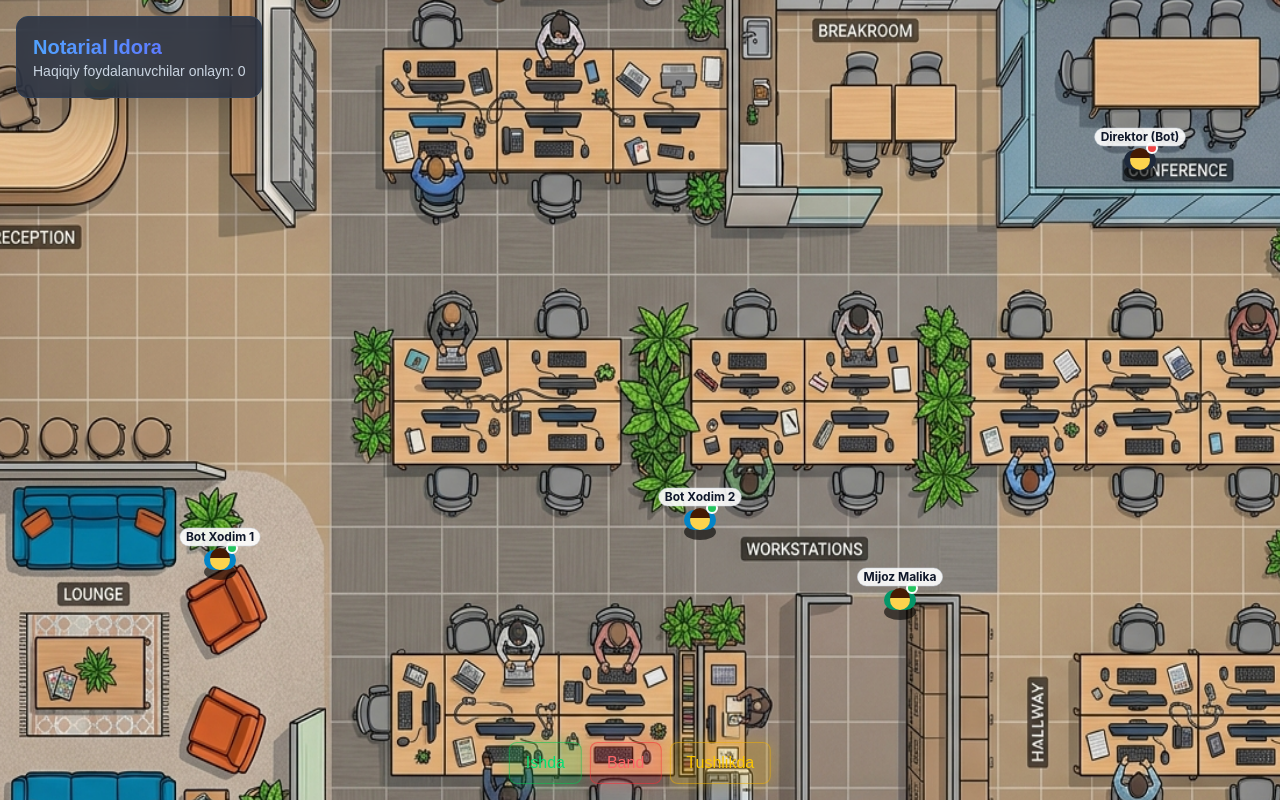
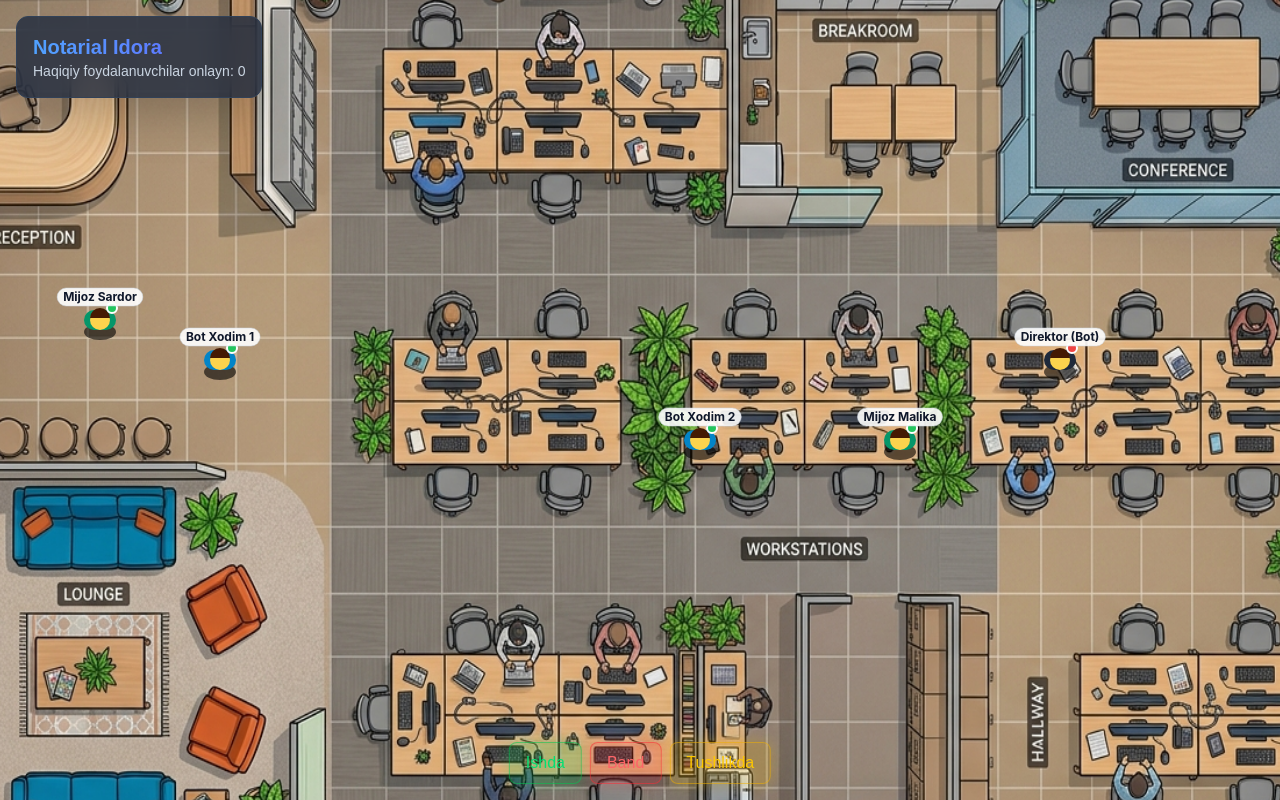
Before and after one commit to muhammadrizoxayrullayev-commits/virtual-notary-office, a Next.js app: page /office in a window 1280 px wide. Built offline with nearby package versions, Linux system fonts and the light colour scheme; no server answers; sample sign-in values are in the browser's storage.

Commit message:
Implement collision detection to stop players and bots from walking through walls and desks

```diff
--- a/src/components/GameCanvas.tsx
+++ b/src/components/GameCanvas.tsx
@@ -92,9 +92,23 @@ export default function GameCanvas({ players, onMove, currentSocketId }: GameCan
           const newX = Math.max(0, Math.min(MAP_WIDTH - 1, currentLocal.x + dx));
           const newY = Math.max(0, Math.min(MAP_HEIGHT - 1, currentLocal.y + dy));
 
-          if (newX !== currentLocal.x || newY !== currentLocal.y) {
+          const isSolid = (x: number, y: number) => {
+            if (x <= 1 || x >= 38 || y <= 1 || y >= 23) return true;
+            if (x >= 2 && x <= 10 && y >= 2 && y <= 8) return true;
+            if (x >= 13 && x <= 22 && y >= 3 && y <= 9) return true;
+            if (x >= 26 && x <= 35 && y >= 3 && y <= 9) return true;
+            if (x >= 13 && x <= 22 && y >= 16 && y <= 21) return true;
+            if (x >= 26 && x <= 35 && y >= 16 && y <= 21) return true;
+            if (x >= 2 && x <= 10 && y >= 16 && y <= 22) return true;
+            return false;
+          };
+
+          if (!isSolid(newX, newY) && (newX !== currentLocal.x || newY !== currentLocal.y)) {
             onMoveRef.current(newX, newY, direction);
             setLocalPlayer({ x: newX, y: newY });
+          } else if (newX === currentLocal.x && newY === currentLocal.y) {
+            // Just turned around without moving
+             onMoveRef.current(newX, newY, direction);
           }
           lastMoveTime = time;
         }
--- a/src/components/VirtualOfficeContainer.tsx
+++ b/src/components/VirtualOfficeContainer.tsx
@@ -18,17 +18,37 @@ export default function VirtualOfficeContainer() {
   // Mock Bots to show office activity
   useEffect(() => {
     const initialBots = [
-      { id: 'bot1', name: 'Bot Xodim 1', role: 'EMPLOYEE', status: 'ONLINE', x: 10, y: 15, direction: 'down' },
-      { id: 'bot2', name: 'Bot Xodim 2', role: 'EMPLOYEE', status: 'ONLINE', x: 20, y: 14, direction: 'up' },
-      { id: 'bot3', name: 'Mijoz Sardor', role: 'CLIENT', status: 'ONLINE', x: 8, y: 6, direction: 'right' },
-      { id: 'bot4', name: 'Direktor (Bot)', role: 'DIRECTOR', status: 'BUSY', x: 32, y: 5, direction: 'down' },
-      { id: 'bot5', name: 'Mijoz Malika', role: 'CLIENT', status: 'ONLINE', x: 25, y: 18, direction: 'left' },
+      { id: 'bot1', name: 'Bot Xodim 1', role: 'EMPLOYEE', status: 'ONLINE', x: 10, y: 10, direction: 'down' },
+      { id: 'bot2', name: 'Bot Xodim 2', role: 'EMPLOYEE', status: 'ONLINE', x: 20, y: 12, direction: 'up' },
+      { id: 'bot3', name: 'Mijoz Sardor', role: 'CLIENT', status: 'ONLINE', x: 8, y: 12, direction: 'right' },
+      { id: 'bot4', name: 'Direktor (Bot)', role: 'DIRECTOR', status: 'BUSY', x: 30, y: 10, direction: 'down' },
+      { id: 'bot5', name: 'Mijoz Malika', role: 'CLIENT', status: 'ONLINE', x: 25, y: 14, direction: 'left' },
     ];
 
     setPlayers(prev => {
       const realPlayers = prev.filter(p => !p.id.startsWith('bot'));
       return [...initialBots, ...realPlayers];
     });
+
+    const isSolid = (x: number, y: number) => {
+      if (x <= 1 || x >= 38 || y <= 1 || y >= 23) return true; // Map borders
+
+      // Reception desk area
+      if (x >= 2 && x <= 10 && y >= 2 && y <= 8) return true;
+
+      // Top Workstations
+      if (x >= 13 && x <= 22 && y >= 3 && y <= 9) return true;
+      if (x >= 26 && x <= 35 && y >= 3 && y <= 9) return true;
+
+      // Bottom Workstations
+      if (x >= 13 && x <= 22 && y >= 16 && y <= 21) return true;
+      if (x >= 26 && x <= 35 && y >= 16 && y <= 21) return true;
+
+      // Lounge area
+      if (x >= 2 && x <= 10 && y >= 16 && y <= 22) return true;
+
+      return false;
+    };
 
     const moveInterval = setInterval(() => {
       setPlayers(prev => prev.map(p => {
@@ -37,7 +57,10 @@ export default function VirtualOfficeContainer() {
           const dy = Math.floor(Math.random() * 3) - 1;
           const newX = Math.max(1, Math.min(38, p.x + dx));
           const newY = Math.max(1, Math.min(23, p.y + dy));
-          return { ...p, x: newX, y: newY };
+
+          if (!isSolid(newX, newY)) {
+            return { ...p, x: newX, y: newY };
+          }
         }
         return p;
       }));
```
